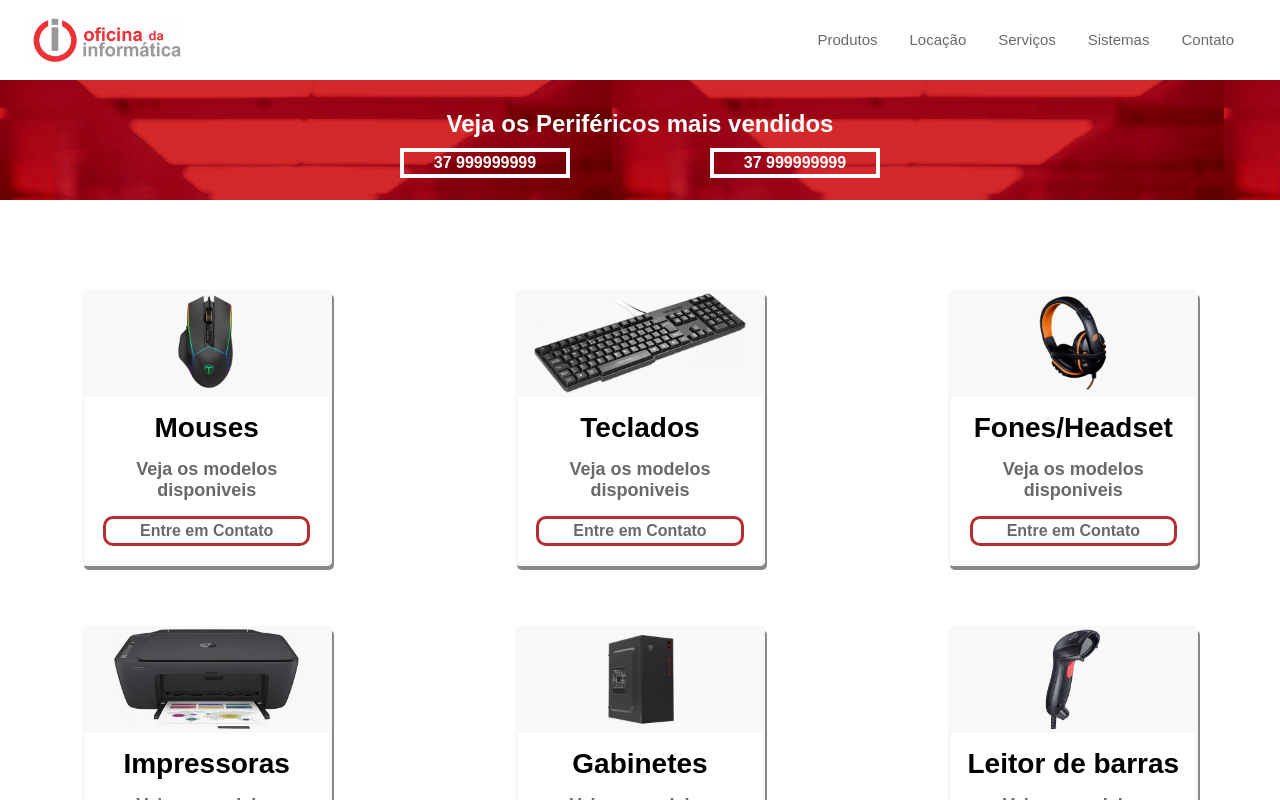
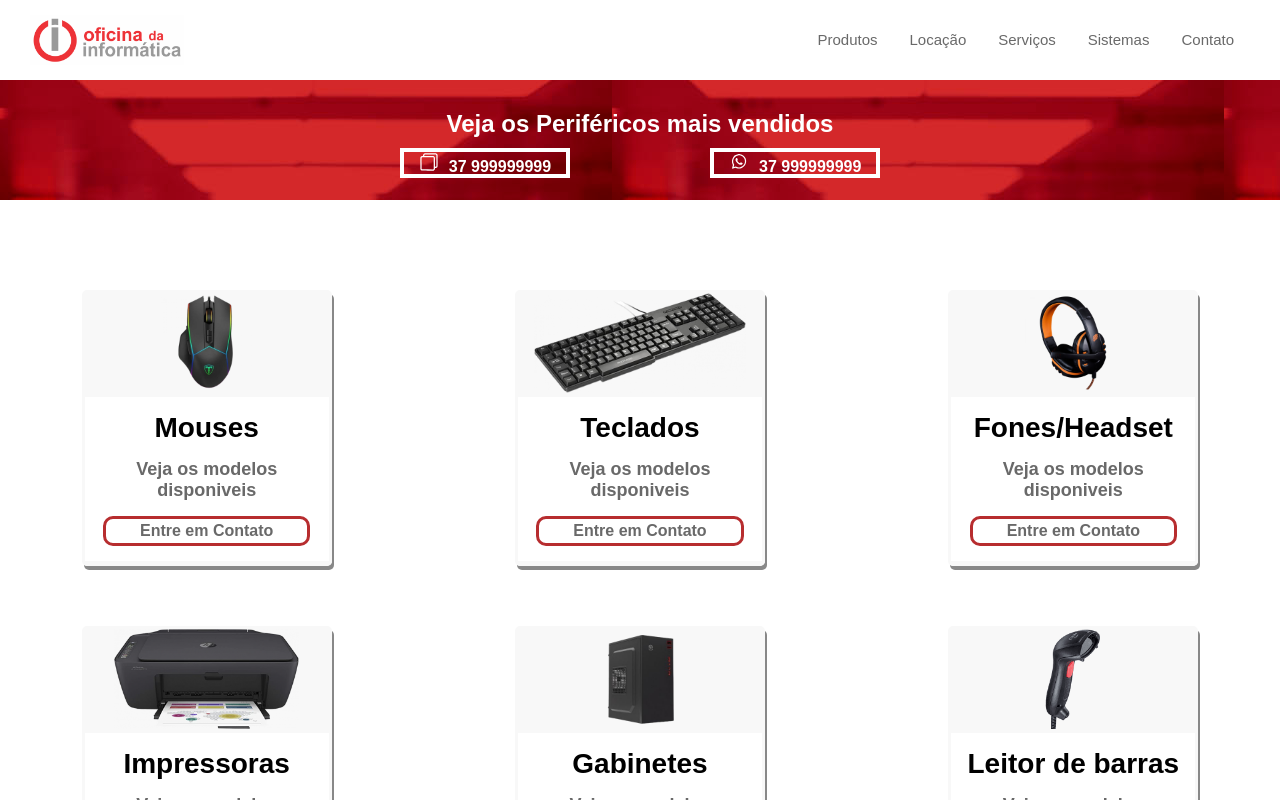
Before and after one commit to GustavoMen/OficinaDaInformatica, a React (Vite) app: page /products in a window 1280 px wide. Shown: the top 800 px of the page. Built offline with nearby package versions, Linux system fonts and the light colour scheme.

Commit message:
home details

```diff
--- a/src/Pages/HomePage/Home.elements.tsx
+++ b/src/Pages/HomePage/Home.elements.tsx
@@ -163,7 +163,7 @@ export const GridList = styled.ul`
   color: #2e2e2e;
   list-style: none;
   padding-top: 20px;
-  height: 135px;
+  height: 120px;
 `;
 
 export const GridListText = styled.li`
@@ -179,9 +179,9 @@ export const GridBtn = styled.button`
   font-weight: bold;
   color: #fff;
   border-radius: 10px;
-  margin-bottom: 50px;
+  margin-top: 10px;
   background-color: #b72d2f;
-  height: 45px;
+  height: 40px;
   width: 75%;
   display: none;
 `;
--- a/src/Pages/ProductsPage/Products.elements.tsx
+++ b/src/Pages/ProductsPage/Products.elements.tsx
@@ -46,6 +46,11 @@ export const Text = styled.h3`
   margin: auto;
   color: #fff;
   font-size: 24px;
+`;
+
+export const Icon = styled.img`
+  height: 20px;
+  margin-right: 10px;
 `;
 
 /// Grid Products ///////////////////
--- a/src/Pages/ProductsPage/Products.tsx
+++ b/src/Pages/ProductsPage/Products.tsx
@@ -1,5 +1,6 @@
-import React from "react";
+import { useCopyToClipboard } from "usehooks-ts";
 
+import copyIcon from "../../assets/Images/copy.svg";
 import mouseImage from "../../assets/Images/Market/LojaPageProduct.png";
 import webCamImage from "../../assets/Images/Market/LojaPageProductEight.png";
 import gabineteImage from "../../assets/Images/Market/LojaPageProductFive.png";
@@ -9,11 +10,13 @@ import ssdImage from "../../assets/Images/Market/LojaPageProductSeven.png";
 import leitorImage from "../../assets/Images/Market/LojaPageProductSix.png";
 import foneImage from "../../assets/Images/Market/LojaPageProductThree.png";
 import tecladoImage from "../../assets/Images/Market/LojaPageProductTwo.png";
+import wppIcon from "../../assets/Images/wpp.svg";
 import {
   SectionOne,
   ImageDiv,
   Text,
   Btn,
+  Icon,
   GridProductsContainer,
   GridProduct,
   GridContainerImage,
@@ -24,12 +27,19 @@ import {
 } from "./Products.elements";
 
 function Products() {
+  const [value, copy] = useCopyToClipboard();
   return (
     <SectionOne>
       <ImageDiv>
         <Text>Veja os Periféricos mais vendidos</Text>
-        <Btn>37 999999999</Btn>
-        <Btn>37 999999999</Btn>
+        <Btn onClick={() => copy("37 999999999")}>
+          <Icon src={copyIcon} />
+          37 999999999
+        </Btn>
+        <Btn>
+          <Icon src={wppIcon} />
+          37 999999999
+        </Btn>
       </ImageDiv>
 
       <GridProductsContainer>
```
